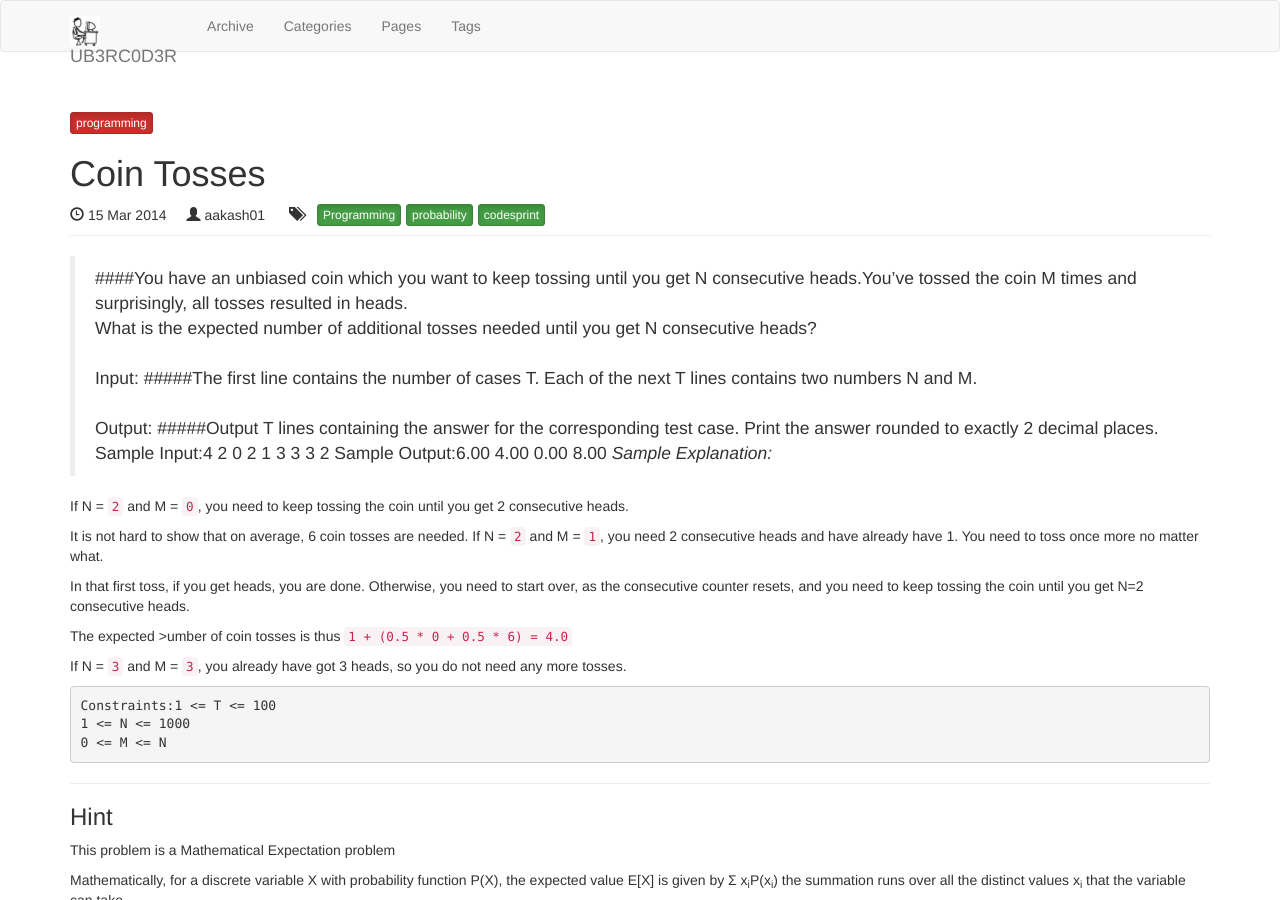
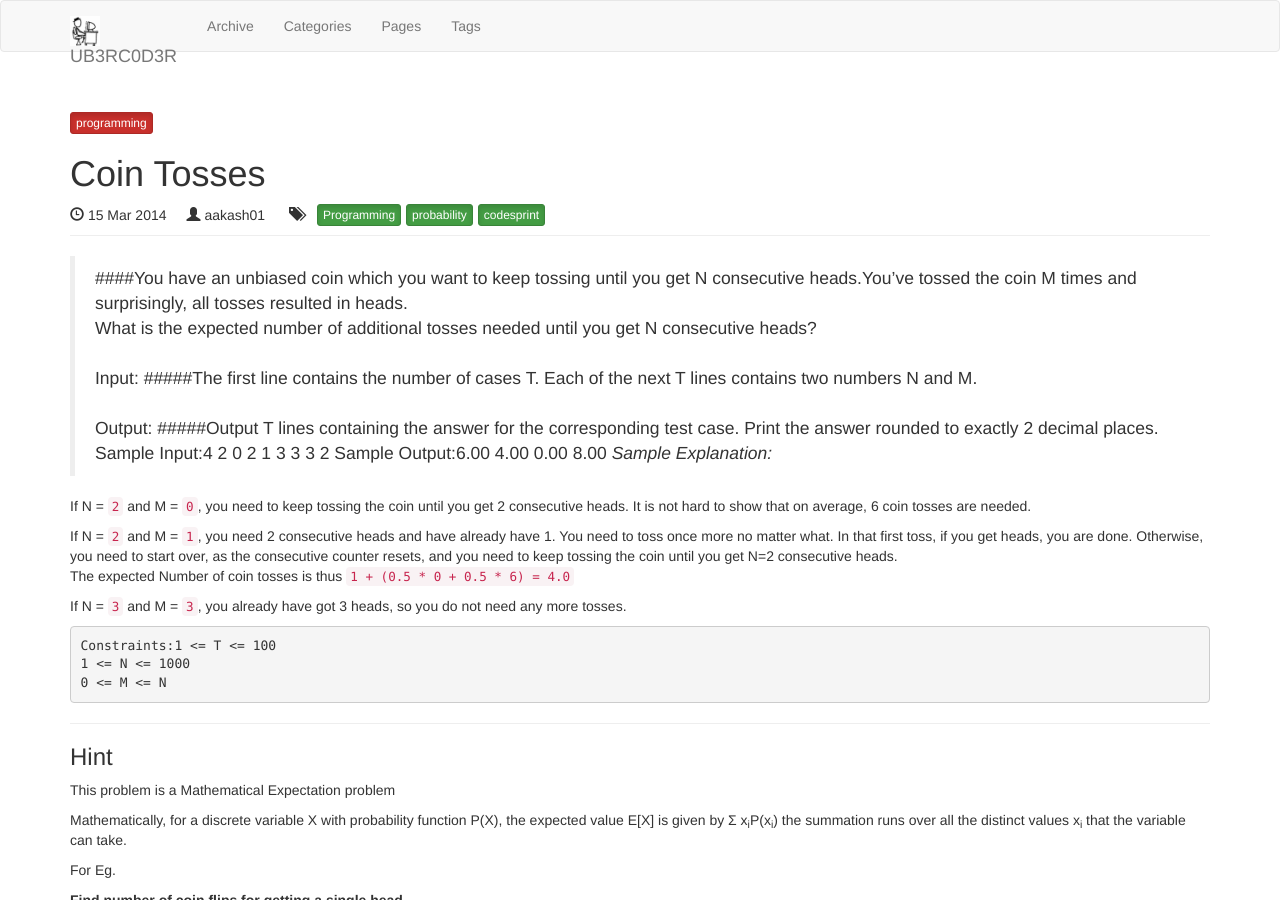
Before and after one commit to aakash01/aakash01.github.io, a Jekyll site: the page built from _posts/2014-03-15-coin-tosses.md, in a window 1280 px wide and 900 px high. Built offline with Jekyll 4.4.1, drawn with Linux system fonts in a browser that asks for light colours; nearby versions of some CDN libraries; library files that are not in the unit come from our copies.

Commit message:
updated post

```diff
--- a/_posts/2014-03-15-coin-tosses.md
+++ b/_posts/2014-03-15-coin-tosses.md
@@ -27,14 +27,10 @@ author: aakash01
 	8.00
 *Sample Explanation:*
 
-If N = `2` and M = `0`, you need to keep tossing the coin until you get 2 consecutive heads.
+If N = `2` and M = `0`, you need to keep tossing the coin until you get 2 consecutive heads. It is not hard to show that on average, 6 coin tosses are needed.
 
-It is not hard to show that on average, 6 coin tosses are needed.
-If N = `2` and M = `1`, you need 2 consecutive heads and have already have 1. You need to toss once more no matter what.
-
-In that first toss, if you get heads, you are done. Otherwise, you need to start over, as the consecutive counter resets, and you need to keep tossing the coin until you get N=2 consecutive heads.
-
-The expected >umber of coin tosses is thus `1 + (0.5 * 0 + 0.5 * 6) = 4.0`
+If N = `2` and M = `1`, you need 2 consecutive heads and have already have 1. You need to toss once more no matter what. In that first toss, if you get heads, you are done. Otherwise, you need to start over, as the consecutive counter resets, and you need to keep tossing the coin until you get N=2 consecutive heads. <br/>
+The expected Number of coin tosses is thus `1 + (0.5 * 0 + 0.5 * 6) = 4.0`
 
 If N = `3` and M = `3`, you already have got 3 heads, so you do not need any more tosses.
 
```
Also changed, not shown: _posts/2014-03-15-life-is-a-journey.md (added, +15 -0 lines).
